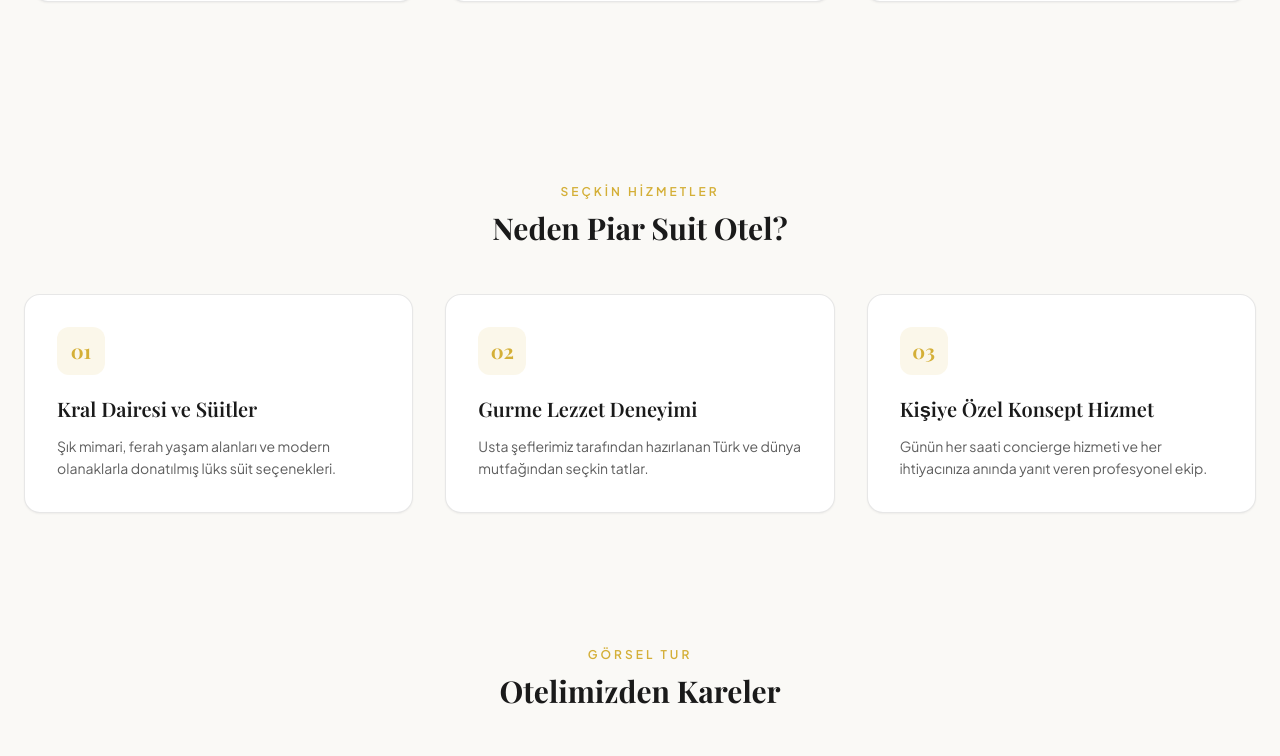
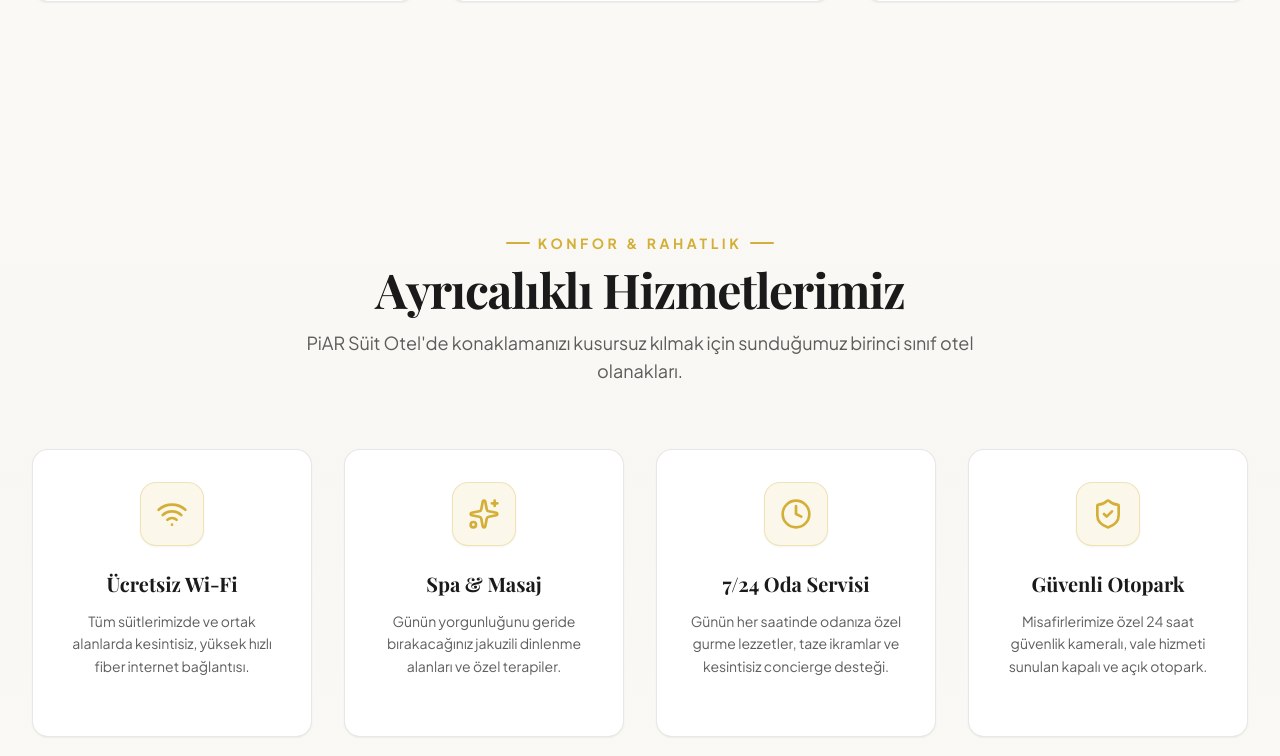
Before and after one commit to Kerim200222/piar-suit-otel, a Next.js app: page / in a window 1280 px wide. Shown: the part 2605-3361 px from the top of the page. Built offline with nearby package versions, Linux system fonts and the light colour scheme; a web font is replaced by a local one.

Commit message:
feat(amenities): add HizmetlerSection using lucide-react icons in clean grid

```diff
--- a/src/app/page.tsx
+++ b/src/app/page.tsx
@@ -1,6 +1,7 @@
 import HeroSection from "@/components/HeroSection";
 import HakkimizdaSection from "@/components/HakkimizdaSection";
 import SuitlerSection from "@/components/SuitlerSection";
+import HizmetlerSection from "@/components/HizmetlerSection";
 
 export default function Home() {
   return (
@@ -14,55 +15,8 @@ export default function Home() {
       {/* Süitler Vitrini */}
       <SuitlerSection />
 
-      {/* Hizmetler / Ayrıcalıklar */}
-      <section id="hizmetler" className="py-16 px-6 max-w-7xl mx-auto w-full">
-        <div className="text-center mb-12">
-          <span className="text-primary text-xs uppercase tracking-[0.25em] font-semibold">
-            Seçkin Hizmetler
-          </span>
-          <h2 className="text-3xl font-serif font-bold text-secondary mt-2">
-            Neden Piar Suit Otel?
-          </h2>
-        </div>
-
-        <div className="grid grid-cols-1 md:grid-cols-3 gap-8">
-          <div className="bg-white p-8 rounded-2xl border border-secondary/10 hover:border-primary/50 transition-all shadow-sm">
-            <div className="w-12 h-12 rounded-xl bg-primary/10 text-primary flex items-center justify-center font-serif text-xl font-bold mb-5">
-              01
-            </div>
-            <h3 className="text-xl font-serif font-semibold text-secondary mb-3">
-              Kral Dairesi ve Süitler
-            </h3>
-            <p className="text-sm text-secondary/70 leading-relaxed font-sans">
-              Şık mimari, ferah yaşam alanları ve modern olanaklarla donatılmış lüks süit seçenekleri.
-            </p>
-          </div>
-
-          <div className="bg-white p-8 rounded-2xl border border-secondary/10 hover:border-primary/50 transition-all shadow-sm">
-            <div className="w-12 h-12 rounded-xl bg-primary/10 text-primary flex items-center justify-center font-serif text-xl font-bold mb-5">
-              02
-            </div>
-            <h3 className="text-xl font-serif font-semibold text-secondary mb-3">
-              Gurme Lezzet Deneyimi
-            </h3>
-            <p className="text-sm text-secondary/70 leading-relaxed font-sans">
-              Usta şeflerimiz tarafından hazırlanan Türk ve dünya mutfağından seçkin tatlar.
-            </p>
-          </div>
-
-          <div className="bg-white p-8 rounded-2xl border border-secondary/10 hover:border-primary/50 transition-all shadow-sm">
-            <div className="w-12 h-12 rounded-xl bg-primary/10 text-primary flex items-center justify-center font-serif text-xl font-bold mb-5">
-              03
-            </div>
-            <h3 className="text-xl font-serif font-semibold text-secondary mb-3">
-              Kişiye Özel Konsept Hizmet
-            </h3>
-            <p className="text-sm text-secondary/70 leading-relaxed font-sans">
-              Günün her saati concierge hizmeti ve her ihtiyacınıza anında yanıt veren profesyonel ekip.
-            </p>
-          </div>
-        </div>
-      </section>
+      {/* Hizmetler / Olanaklar */}
+      <HizmetlerSection />
 
       {/* Galeri */}
       <section id="galeri" className="py-16 px-6 max-w-7xl mx-auto w-full">
--- /dev/null
+++ b/src/components/HizmetlerSection.tsx
@@ -0,0 +1,91 @@
+import { Wifi, Sparkles, Clock, ShieldCheck } from "lucide-react";
+
+interface AmenityItem {
+  icon: React.ComponentType<{ className?: string }>;
+  title: string;
+  description: string;
+}
+
+const AMENITIES: AmenityItem[] = [
+  {
+    icon: Wifi,
+    title: "Ücretsiz Wi-Fi",
+    description: "Tüm süitlerimizde ve ortak alanlarda kesintisiz, yüksek hızlı fiber internet bağlantısı.",
+  },
+  {
+    icon: Sparkles,
+    title: "Spa & Masaj",
+    description: "Günün yorgunluğunu geride bırakacağınız jakuzili dinlenme alanları ve özel terapiler.",
+  },
+  {
+    icon: Clock,
+    title: "7/24 Oda Servisi",
+    description: "Günün her saatinde odanıza özel gurme lezzetler, taze ikramlar ve kesintisiz concierge desteği.",
+  },
+  {
+    icon: ShieldCheck,
+    title: "Güvenli Otopark",
+    description: "Misafirlerimize özel 24 saat güvenlik kameralı, vale hizmeti sunulan kapalı ve açık otopark.",
+  },
+];
+
+export default function HizmetlerSection() {
+  return (
+    <section
+      id="hizmetler"
+      className="py-20 lg:py-28 px-4 sm:px-6 lg:px-8 bg-gradient-to-b from-background via-luxury-sand/20 to-background relative overflow-hidden"
+    >
+      <div className="max-w-7xl mx-auto">
+        {/* Başlık Alanı */}
+        <div className="text-center mb-16">
+          <div className="inline-flex items-center gap-2 mb-3">
+            <span className="h-[2px] w-6 bg-primary rounded-full" />
+            <span className="text-xs sm:text-sm uppercase tracking-[0.25em] text-primary font-bold">
+              Konfor & Rahatlık
+            </span>
+            <span className="h-[2px] w-6 bg-primary rounded-full" />
+          </div>
+
+          <h2 className="text-3xl sm:text-4xl lg:text-5xl font-serif font-bold text-secondary tracking-tight">
+            Ayrıcalıklı Hizmetlerimiz
+          </h2>
+
+          <p className="mt-4 text-base sm:text-lg text-secondary/70 max-w-2xl mx-auto font-sans leading-relaxed">
+            PiAR Süit Otel&apos;de konaklamanızı kusursuz kılmak için sunduğumuz birinci sınıf otel olanakları.
+          </p>
+        </div>
+
+        {/* 4 Kolonlu Temiz Grid (Mobilde 1, Tablette 2, Masaüstünde 4) */}
+        <div className="grid grid-cols-1 sm:grid-cols-2 lg:grid-cols-4 gap-6 lg:gap-8">
+          {AMENITIES.map((item, index) => {
+            const IconComponent = item.icon;
+            return (
+              <div
+                key={index}
+                className="group bg-white p-8 rounded-2xl border border-secondary/10 hover:border-primary/50 shadow-sm hover:shadow-xl transition-all duration-300 flex flex-col items-center text-center relative"
+              >
+                {/* İkon Taşıyıcı / Altın Halka */}
+                <div className="w-16 h-16 rounded-2xl bg-primary/10 border border-primary/30 flex items-center justify-center text-primary mb-6 group-hover:scale-110 group-hover:bg-primary group-hover:text-secondary transition-all duration-300 shadow-sm">
+                  <IconComponent className="w-8 h-8 transition-colors duration-300" />
+                </div>
+
+                {/* İstenen Türkçe Başlık */}
+                <h3 className="font-serif text-xl font-bold text-secondary mb-3 group-hover:text-primary transition-colors duration-200">
+                  {item.title}
+                </h3>
+
+                {/* Türkçe Kısa Açıklama */}
+                <p className="text-sm text-secondary/70 font-sans leading-relaxed">
+                  {item.description}
+                </p>
+
+                {/* Alt Dekoratif Çizgi */}
+                <span className="w-0 group-hover:w-12 h-0.5 bg-primary mt-6 transition-all duration-300 rounded-full" />
+              </div>
+            );
+          })}
+        </div>
+      </div>
+    </section>
+  );
+}
```
Also changed, not shown: package.json (+6 -5 lines), 1 other file (tests, documents, lock files or other folders).
